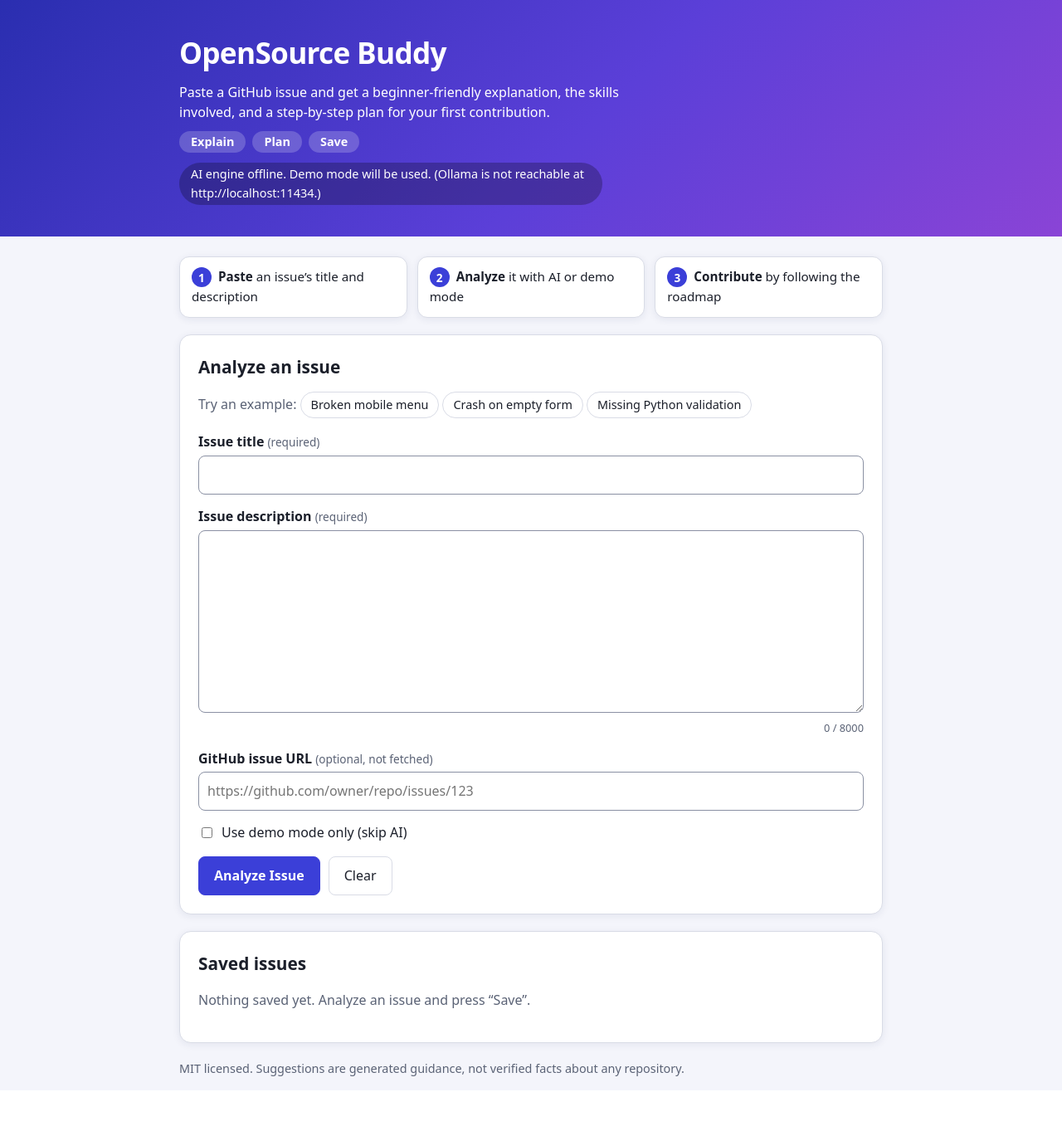
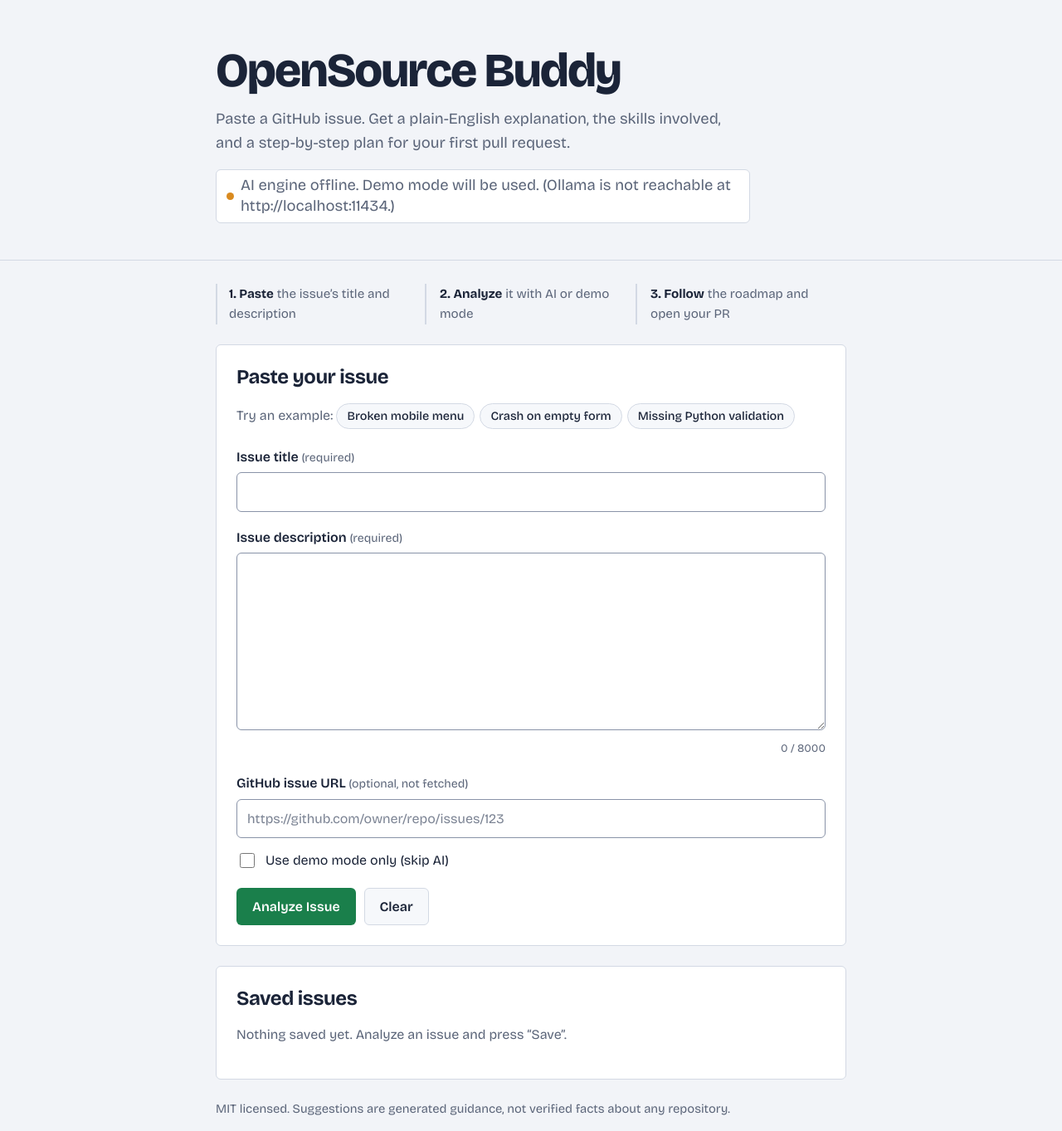
Before and after one commit to amanrock1/OpenSource-Buddy, a Flask app: page / in a window 1280 px wide. Shown: the whole page at 83% size. Before the commit the page ends 1297 px from the top, so only its background shows below. Run offline with Flask 3, Linux system fonts and the light colour scheme; data that the repository does not hold is empty.

Commit message:
Redesign UI: flat hero, review-thread result cards, checkbox roadmap
Replace the gradient look with a calmer palette, single typeface and
GitHub-style label pills. Roadmap steps are now a real checkbox list.
Refresh README screenshots.

Co-Authored-By: Claude Sonnet 5.5 <noreply@anthropic.com>

```diff
--- a/static/script.js
+++ b/static/script.js
@@ -88,8 +88,10 @@ function listPanel(title, items, ordered, cls = "") {
   return el("div", { class: cls === "wide" ? "panel wide" : "panel" },
     el("span", { class: "tag", text: "Generated suggestion" }),
     el("h3", { text: title }),
-    el(ordered ? "ol" : "ul", { class: ordered ? "timeline" : cls === "pills" ? "pills" : "" },
-      ...items.map((t) => el("li", { text: t }))));
+    el(ordered ? "ol" : "ul", { class: ordered ? "tasks" : cls === "pills" ? "pills" : "" },
+      ...items.map((t) => ordered
+        ? el("li", {}, el("label", { class: "step" }, el("input", { type: "checkbox" }), el("span", { text: t })))
+        : el("li", { text: t }))));
 }
 
 function showResult(res) {
@@ -245,10 +247,12 @@ async function init() {
   const status = $("engine-status");
   try {
     const s = await (await fetch("/api/status")).json();
+    status.dataset.state = s.ollama_available ? "ok" : "off";
     status.textContent = s.ollama_available
       ? `AI engine: ${s.message}`
       : `AI engine offline. Demo mode will be used. (${s.message})`;
   } catch (e) {
+    status.dataset.state = "off";
     status.textContent = "Could not check AI engine status.";
   }
 }
--- a/static/style.css
+++ b/static/style.css
@@ -1,114 +1,140 @@
 :root {
-  --bg: #f4f5fb; --card: #ffffff; --text: #1b1f2a; --muted: #5a6275;
-  --brand: #3b3fd8; --brand-dark: #2a2eb0; --border: #d9dce6; --input-border: #8a90a3;
-  --soft: #f1f3fa; --pill-bg: #e9eafc; --pill-text: #22267f; --hover: #eef0f8;
-  --ok-bg: #e6f6ec; --ok: #14633a; --warn-bg: #fff4d6; --warn: #6b4a00;
-  --err-bg: #fde8e8; --err: #9b1c1c; --shadow: 0 2px 10px rgba(30, 35, 90, .08);
+  --canvas: #f2f4f8; --surface: #ffffff; --soft: #f6f8fb; --ink: #1b2438; --muted: #5b6579;
+  --border: #d3d9e4; --input-border: #8993a8; --action: #1a7f4b; --action-hover: #146a3e; --on-action: #ffffff;
+  --focus: #1f5fd1;
+  --ok-bg: #dff3e7; --ok: #11603a; --warn-bg: #fdf0c9; --warn: #664700; --err-bg: #fde4e4; --err: #8f1d1d;
+  --l1-bg: #dbe8ff; --l1: #17407f; --l2-bg: #dff3e7; --l2: #11603a;
+  --l3-bg: #fdf0c9; --l3: #664700; --l4-bg: #fde0ee; --l4: #7a1a49;
+  --radius: 6px;
 }
 @media (prefers-color-scheme: dark) {
   :root {
-    --bg: #12141c; --card: #1b1e2b; --text: #e8eaf2; --muted: #a3a9bd;
-    --brand: #7c80ff; --brand-dark: #9a9dff; --border: #323650; --input-border: #5b6182;
-    --soft: #232738; --pill-bg: #2b2f55; --pill-text: #cfd1ff; --hover: #262a3f;
-    --ok-bg: #123a25; --ok: #7fe0a8; --warn-bg: #3d3210; --warn: #f2d27a;
-    --err-bg: #3f1a1a; --err: #ff9b9b; --shadow: 0 2px 12px rgba(0, 0, 0, .4);
+    --canvas: #0f1420; --surface: #171d2c; --soft: #1d2538; --ink: #e6eaf4; --muted: #9ba5bd;
+    --border: #2c3650; --input-border: #56627f; --action: #3fb97a; --action-hover: #5ccf93; --on-action: #0c1a12;
+    --focus: #7aa7ff;
+    --ok-bg: #123a25; --ok: #7fe0a8; --warn-bg: #3d3210; --warn: #f2d27a; --err-bg: #3f1a1a; --err: #ff9b9b;
+    --l1-bg: #1c2f57; --l1: #a9c6ff; --l2-bg: #123a25; --l2: #7fe0a8;
+    --l3-bg: #3d3210; --l3: #f2d27a; --l4-bg: #4a1b35; --l4: #ffb3d6;
   }
 }
 * { box-sizing: border-box; }
-body { margin: 0; background: var(--bg); color: var(--text);
-  font: 16px/1.55 system-ui, -apple-system, "Segoe UI", Roboto, sans-serif; }
-.wrap { max-width: 880px; margin: 0 auto; padding: 0 16px; }
+body { margin: 0; background: var(--canvas); color: var(--ink);
+  font: 400 16px/1.6 "Bricolage Grotesque", system-ui, -apple-system, "Segoe UI", Roboto, sans-serif;
+  font-optical-sizing: auto; }
+.wrap { max-width: 800px; margin: 0 auto; padding: 0 20px; }
 
-.hero { background: linear-gradient(135deg, #2a2eb0 0%, #5b3fd8 55%, #8a44d6 100%);
-  color: #fff; padding: 36px 0 28px; margin-bottom: 24px; }
-.hero h1 { margin: 0 0 8px; font-size: 2.2rem; letter-spacing: -.02em; }
-.hero p { margin: 0 0 10px; max-width: 62ch; }
-.chips { display: flex; gap: 8px; flex-wrap: wrap; margin: 0 0 12px; padding: 0; list-style: none; }
-.chips li { background: rgba(255,255,255,.2); border-radius: 999px; padding: 2px 14px; font-size: .9rem; font-weight: 600; }
-.status { display: inline-block; background: rgba(0,0,0,.25); border-radius: 999px;
-  padding: 3px 14px; font-size: .9rem; }
+/* hero */
+.hero { padding: 56px 0 28px; border-bottom: 1px solid var(--border); margin-bottom: 28px; }
+.hero h1 { margin: 0 0 14px; font-size: clamp(2.3rem, 6vw, 3.6rem); line-height: 1.02;
+  font-weight: 800; letter-spacing: -.035em; }
+.hero p { margin: 0 0 16px; max-width: 54ch; font-size: 1.15rem; color: var(--muted); }
+.status { display: inline-flex; align-items: center; gap: 8px; margin: 0; font-size: .92rem; color: var(--muted);
+  border: 1px solid var(--border); background: var(--surface); border-radius: var(--radius); padding: 6px 14px 6px 12px;
+  line-height: 1.4; }
+.status::before { content: ""; width: 9px; height: 9px; border-radius: 50%; background: var(--muted); flex: none; }
+.status[data-state="ok"]::before { background: var(--action); }
+.status[data-state="off"]::before { background: #d98a1f; }
 
-.how { display: grid; grid-template-columns: repeat(3, 1fr); gap: 12px; list-style: none; padding: 0; margin: 0 0 20px; counter-reset: how; }
-.how li { counter-increment: how; background: var(--card); border: 1px solid var(--border);
-  border-radius: 12px; padding: 12px 14px; box-shadow: var(--shadow); font-size: .95rem; }
-.how li::before { content: counter(how); display: inline-grid; place-items: center; width: 24px; height: 24px;
-  margin-right: 8px; border-radius: 50%; background: var(--brand); color: #fff; font-weight: 700; font-size: .85rem; }
-.how b { display: inline; }
+.how { display: flex; gap: 0; list-style: none; margin: 0 0 24px; padding: 0; counter-reset: how; color: var(--muted); font-size: .95rem; }
+.how li { counter-increment: how; flex: 1; padding: 0 16px; border-left: 2px solid var(--border); }
+.how li:first-child { padding-left: 14px; }
+.how li::before { content: counter(how) ". "; font-weight: 700; color: var(--ink); }
+.how b { color: var(--ink); }
 
-h2 { margin: 0 0 12px; font-size: 1.3rem; }
-h3 { margin: 0 0 8px; font-size: 1.05rem; }
-.card { background: var(--card); border: 1px solid var(--border); border-radius: 14px;
-  padding: 22px; margin-bottom: 20px; box-shadow: var(--shadow); }
-label { display: block; font-weight: 600; margin: 14px 0 4px; }
-.req, .opt { font-weight: 400; color: var(--muted); font-size: .85rem; }
-input[type=text], input[type=url], textarea { width: 100%; padding: 10px; font: inherit;
-  border: 1px solid var(--input-border); border-radius: 8px; background: var(--card); color: var(--text); }
-textarea { resize: vertical; }
-.count { display: block; text-align: right; color: var(--muted); font-size: .8rem; margin-top: 2px; }
-:focus-visible { outline: 3px solid #f5a623; outline-offset: 2px; }
-.check { display: flex; gap: 8px; align-items: center; font-weight: 400; }
-button { font: inherit; border-radius: 8px; padding: 10px 18px; cursor: pointer;
-  border: 1px solid var(--border); background: var(--card); color: var(--text); }
-button.primary { background: var(--brand); border-color: var(--brand); color: #fff; font-weight: 600; }
-@media (prefers-color-scheme: dark) { button.primary { color: #10122a; } }
-button.primary:hover { background: var(--brand-dark); }
-button.secondary:hover, button.chip:hover { background: var(--hover); }
+h2 { margin: 0 0 14px; font-size: 1.5rem; font-weight: 700; letter-spacing: -.02em; line-height: 1.2; }
+h3 { margin: 0 0 8px; font-size: 1.1rem; font-weight: 700; letter-spacing: -.01em; }
+
+/* form card */
+.card { background: var(--surface); border: 1px solid var(--border); border-radius: var(--radius);
+  padding: 24px; margin-bottom: 24px; }
+label { display: block; font-weight: 600; margin: 18px 0 6px; }
+.req, .opt { font-weight: 400; color: var(--muted); font-size: .88rem; }
+input[type=text], input[type=url], textarea { width: 100%; padding: 10px 12px; font: inherit;
+  border: 1px solid var(--input-border); border-radius: var(--radius); background: var(--surface); color: var(--ink); }
+input::placeholder { color: var(--muted); opacity: .8; }
+textarea { resize: vertical; line-height: 1.5; }
+.count { display: block; text-align: right; color: var(--muted); font-size: .82rem; margin-top: 4px; }
+:focus-visible { outline: 3px solid var(--focus); outline-offset: 2px; }
+.check { display: flex; gap: 10px; align-items: center; font-weight: 400; margin-top: 14px; }
+.check input { width: 18px; height: 18px; accent-color: var(--action); }
+button { font: inherit; font-weight: 600; border-radius: var(--radius); padding: 9px 18px; cursor: pointer;
+  border: 1px solid var(--border); background: var(--soft); color: var(--ink); }
+button.primary { background: var(--action); border-color: transparent; color: var(--on-action); }
+button.primary:hover { background: var(--action-hover); }
+button.secondary:hover, button.chip:hover { background: var(--border); }
 button:disabled { opacity: .6; cursor: wait; }
-button.chip { padding: 4px 12px; margin: 2px 4px 2px 0; border-radius: 999px; font-size: .9rem; }
+button.chip { padding: 3px 12px; margin: 3px 6px 3px 0; border-radius: 999px; font-size: .9rem; font-weight: 500; }
 button.danger { color: var(--err); }
-.samples { margin-bottom: 4px; color: var(--muted); }
-.actions { display: flex; gap: 10px; margin-top: 16px; flex-wrap: wrap; }
-.error { background: var(--err-bg); color: var(--err); padding: 8px 12px; border-radius: 8px; margin: 12px 0 0; }
+.samples { margin-bottom: 6px; color: var(--muted); }
+.actions { display: flex; gap: 10px; margin-top: 20px; flex-wrap: wrap; }
+.error { background: var(--err-bg); color: var(--err); border-left: 4px solid var(--err);
+  padding: 10px 14px; border-radius: var(--radius); margin: 16px 0 0; }
 .muted { color: var(--muted); }
-.banner { padding: 10px 14px; border-radius: 8px; margin-bottom: 16px; }
+
+/* results as a review thread */
+#results .card { padding: 24px 24px 20px; }
+.banner { padding: 10px 14px; border-radius: var(--radius); margin-bottom: 20px; border-left: 4px solid currentColor; }
 .banner.ai { background: var(--ok-bg); color: var(--ok); }
 .banner.demo { background: var(--warn-bg); color: var(--warn); }
-
-.grid { display: grid; gap: 16px; grid-template-columns: 1fr 1fr; }
+.grid { display: grid; gap: 18px; grid-template-columns: 1fr 1fr; position: relative; }
 .grid .wide { grid-column: 1 / -1; }
-.fade-in { animation: fade .35s ease-out; }
-@keyframes fade { from { opacity: 0; transform: translateY(8px); } to { opacity: 1; transform: none; } }
-.panel { border: 1px solid var(--border); border-radius: 12px; padding: 14px 16px; background: var(--card); }
-.panel.facts { background: var(--soft); }
-.tag { display: inline-block; font-size: .72rem; font-weight: 700; text-transform: uppercase;
-  letter-spacing: .05em; color: var(--muted); margin-bottom: 6px; }
+.fade-in { animation: fade .3s ease-out; }
+@keyframes fade { from { opacity: 0; transform: translateY(6px); } to { opacity: 1; transform: none; } }
+.panel { border: 1px solid var(--border); border-radius: var(--radius); padding: 14px 16px 16px; background: var(--surface); }
+.panel .tag { display: block; margin: -14px -16px 14px; padding: 8px 16px; font-size: .86rem; font-weight: 600;
+  color: var(--muted); background: var(--soft); border-bottom: 1px solid var(--border); border-radius: 5px 5px 0 0; }
+.panel.facts { border-left: 4px solid var(--focus); }
+.panel p { margin: 0 0 8px; }
+.panel p:last-child { margin-bottom: 0; }
 .panel ul { margin: 0; padding-left: 20px; }
 .panel li { margin-bottom: 4px; }
+
 .pills { display: flex; flex-wrap: wrap; gap: 6px; padding: 0 !important; list-style: none; }
-.pills li { background: var(--pill-bg); color: var(--pill-text); border-radius: 999px; padding: 2px 12px; margin: 0; }
+.pills li { border-radius: 999px; padding: 1px 12px; margin: 0; font-size: .92rem; font-weight: 500;
+  background: var(--l1-bg); color: var(--l1); }
+.pills li:nth-child(4n+2) { background: var(--l2-bg); color: var(--l2); }
+.pills li:nth-child(4n+3) { background: var(--l3-bg); color: var(--l3); }
+.pills li:nth-child(4n+4) { background: var(--l4-bg); color: var(--l4); }
 
-.timeline { list-style: none; margin: 0; padding: 0; counter-reset: step; }
-.timeline li { counter-increment: step; position: relative; padding: 0 0 14px 44px; margin: 0; }
-.timeline li::before { content: counter(step); position: absolute; left: 0; top: 0; width: 30px; height: 30px;
-  border-radius: 50%; background: var(--brand); color: #fff; display: grid; place-items: center; font-weight: 700; font-size: .9rem; }
-@media (prefers-color-scheme: dark) { .timeline li::before, .how li::before { color: #10122a; } }
-.timeline li::after { content: ""; position: absolute; left: 14px; top: 32px; bottom: 2px; width: 2px; background: var(--border); }
-.timeline li:last-child { padding-bottom: 0; }
-.timeline li:last-child::after { display: none; }
+/* roadmap is a real checkbox task list */
+.tasks { list-style: none; margin: 0; padding: 0; counter-reset: step; }
+.tasks li { counter-increment: step; margin: 0; border-top: 1px solid var(--border); }
+.tasks li:first-child { border-top: 0; }
+.tasks label.step { display: grid; grid-template-columns: auto 1.5rem 1fr; gap: 10px; align-items: start;
+  margin: 0; padding: 9px 0; font-weight: 400; cursor: pointer; }
+.tasks label.step::after { content: none; }
+.tasks input { width: 18px; height: 18px; margin: 3px 0 0; accent-color: var(--action); }
+.tasks label.step::before { content: counter(step); order: 2; color: var(--muted); font-weight: 600; text-align: right; }
+.tasks input { order: 1; }
+.tasks span { order: 3; }
+.tasks input:checked ~ span { color: var(--muted); text-decoration: line-through; }
 
-.diff { display: inline-block; font-weight: 700; padding: 2px 12px; border-radius: 999px; text-transform: capitalize; }
+.diff { display: inline-block; font-weight: 600; padding: 1px 12px; border-radius: 999px; text-transform: capitalize; }
 .diff.beginner { background: var(--ok-bg); color: var(--ok); }
 .diff.intermediate { background: var(--warn-bg); color: var(--warn); }
 .diff.advanced { background: var(--err-bg); color: var(--err); }
-.meter { display: flex; gap: 6px; margin: 8px 0 10px; }
-.meter span { flex: 1; height: 8px; border-radius: 4px; background: var(--border); }
+.meter { display: flex; gap: 4px; margin: 4px 0 12px; }
+.meter span { flex: 1; height: 6px; border-radius: 3px; background: var(--border); }
 .meter.beginner span:nth-child(-n+1) { background: var(--ok); }
-.meter.intermediate span:nth-child(-n+2) { background: var(--warn); }
+.meter.intermediate span:nth-child(-n+2) { background: #d98a1f; }
 .meter.advanced span { background: var(--err); }
 
 .saved { list-style: none; padding: 0; margin: 0; }
 .saved li { display: flex; gap: 8px; align-items: center; justify-content: space-between;
-  border-top: 1px solid var(--border); padding: 10px 0; flex-wrap: wrap; }
+  border-top: 1px solid var(--border); padding: 12px 0; flex-wrap: wrap; }
+.saved li:first-child { border-top: 0; padding-top: 0; }
 .saved .meta { flex: 1 1 200px; min-width: 0; overflow-wrap: anywhere; }
 .saved small { color: var(--muted); display: block; }
 .loading { display: flex; gap: 12px; align-items: center; }
-.spinner { width: 22px; height: 22px; border: 3px solid var(--border); border-top-color: var(--brand);
+.spinner { width: 22px; height: 22px; border: 3px solid var(--border); border-top-color: var(--action);
   border-radius: 50%; animation: spin .8s linear infinite; }
 @keyframes spin { to { transform: rotate(360deg); } }
 @media (prefers-reduced-motion: reduce) { .spinner { animation-duration: 3s; } .fade-in { animation: none; } }
-footer { padding-bottom: 32px; font-size: .9rem; }
+footer { padding-bottom: 40px; font-size: .92rem; }
 @media (max-width: 640px) {
-  .grid, .how { grid-template-columns: 1fr; }
-  .hero h1 { font-size: 1.7rem; }
-  .card { padding: 14px; }
+  .grid { grid-template-columns: 1fr; }
+  .hero { padding-top: 36px; }
+  .how { flex-direction: column; gap: 8px; }
+  .how li, .how li:first-child { padding: 0 0 0 12px; }
+  .card, #results .card { padding: 16px; }
 }
--- a/templates/index.html
+++ b/templates/index.html
@@ -4,26 +4,28 @@
   <meta charset="utf-8">
   <meta name="viewport" content="width=device-width, initial-scale=1">
   <title>OpenSource Buddy</title>
+  <link rel="preconnect" href="https://fonts.googleapis.com">
+  <link rel="preconnect" href="https://fonts.gstatic.com" crossorigin>
+  <link rel="stylesheet" href="https://fonts.googleapis.com/css2?family=Bricolage+Grotesque:opsz,wght@12..96,400..800&display=swap">
   <link rel="stylesheet" href="{{ url_for('static', filename='style.css') }}">
 </head>
 <body>
   <header class="hero">
     <div class="wrap">
       <h1>OpenSource Buddy</h1>
-      <p>Paste a GitHub issue and get a beginner-friendly explanation, the skills involved, and a step-by-step plan for your first contribution.</p>
-      <ul class="chips"><li>Explain</li><li>Plan</li><li>Save</li></ul>
-      <p id="engine-status" class="status" role="status">Checking AI engine…</p>
+      <p>Paste a GitHub issue. Get a plain-English explanation, the skills involved, and a step-by-step plan for your first pull request.</p>
+      <p id="engine-status" class="status" role="status" data-state="">Checking AI engine…</p>
     </div>
   </header>
 
   <main class="wrap">
     <ol class="how" aria-label="How it works">
-      <li><b>Paste</b> an issue’s title and description</li>
+      <li><b>Paste</b> the issue’s title and description</li>
       <li><b>Analyze</b> it with AI or demo mode</li>
-      <li><b>Contribute</b> by following the roadmap</li>
+      <li><b>Follow</b> the roadmap and open your PR</li>
     </ol>
     <section class="card" aria-labelledby="form-h">
-      <h2 id="form-h">Analyze an issue</h2>
+      <h2 id="form-h">Paste your issue</h2>
       <div class="samples">
         <span>Try an example:</span>
         <span id="sample-buttons"></span>
```
Also changed, not shown: 1.png, 2.png, README.md.
